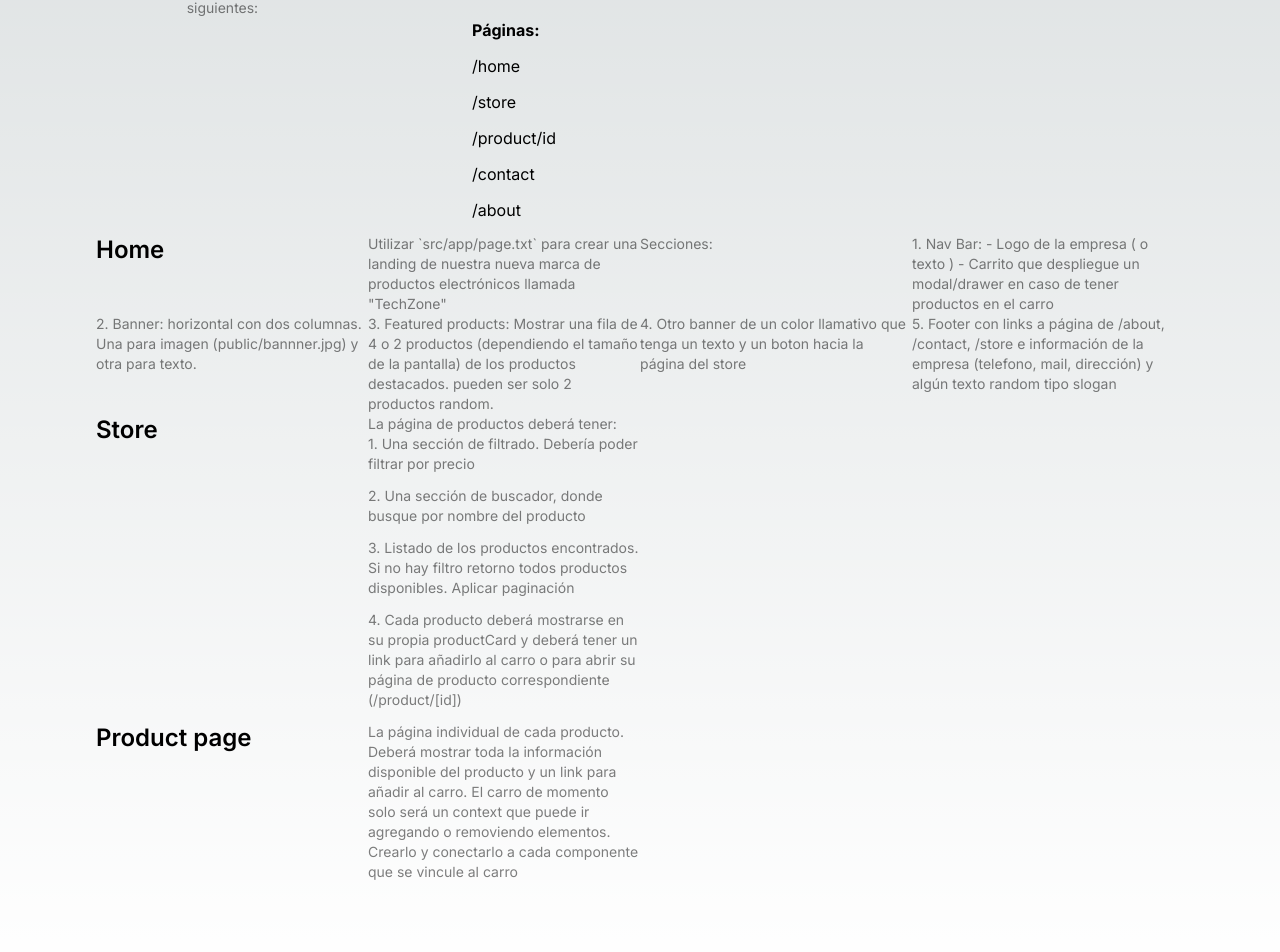
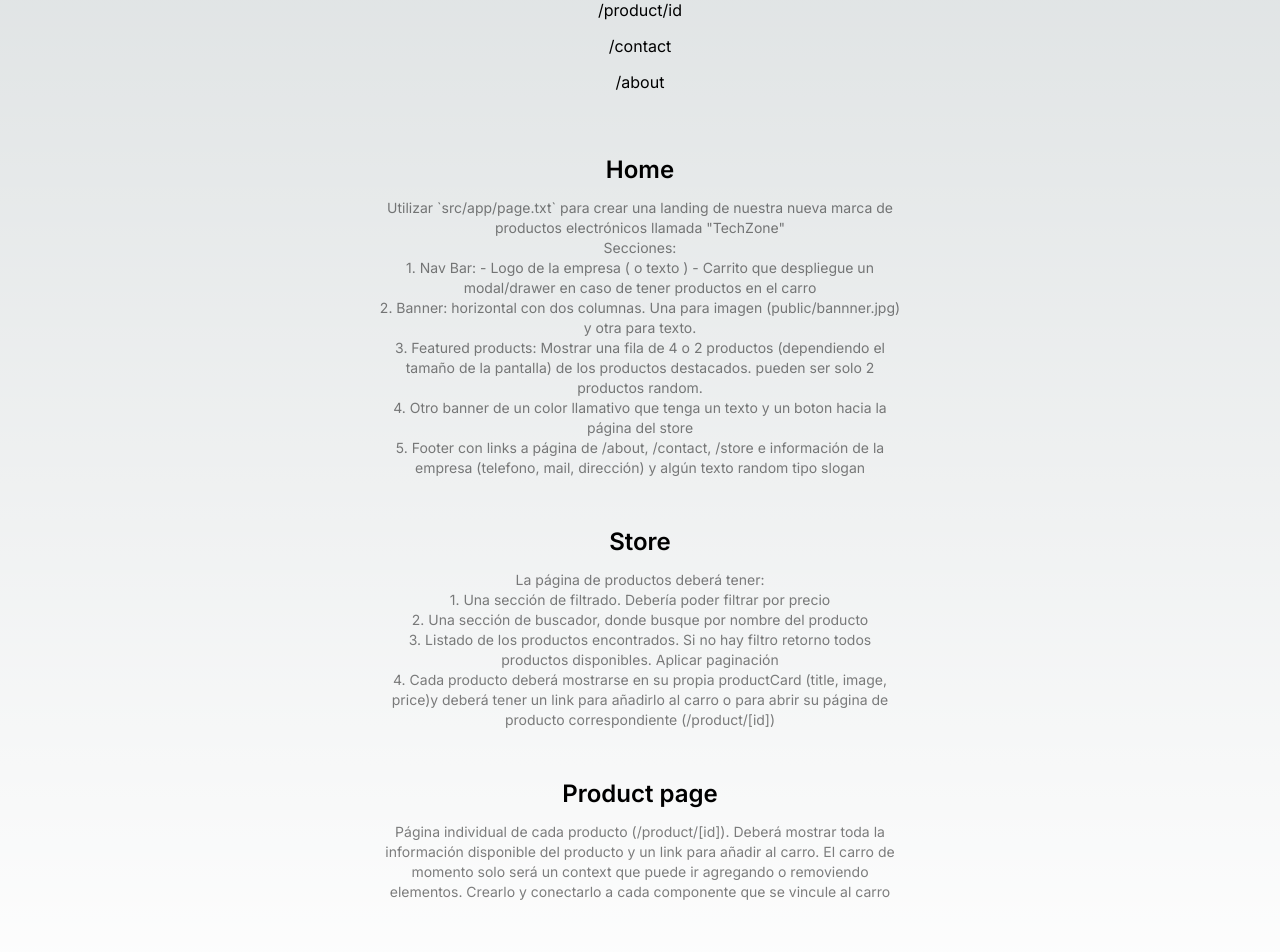
Before and after one commit to MiltonTulli/test-robot, a Next.js app: page / in a window 1280 px wide. Shown: the part 392-1344 px from the top of the page. Built offline with nearby package versions, Linux system fonts and the light colour scheme.

Commit message:
Write consiga

```diff
--- a/src/app/page.tsx
+++ b/src/app/page.tsx
@@ -2,14 +2,14 @@ import Image from "next/image";
 
 export default async function Home() {
   return (
-    <main className="flex min-h-screen flex-col items-center  p-24">
-      <div className="z-10 w-full max-w-5xl items-center justify-between font-mono text-sm lg:flex">
+    <main className="flex min-h-screen flex-col items-center p-24">
+      <div className="z-10 w-full  items-center justify-between font-mono text-sm ">
         <p className="fixed left-0 top-0 flex w-full justify-center border-b border-gray-300 bg-gradient-to-b from-zinc-200 pb-6 pt-8 backdrop-blur-2xl dark:border-neutral-800 dark:bg-zinc-800/30 dark:from-inherit lg:static lg:w-auto  lg:rounded-xl lg:border lg:bg-gray-200 lg:p-4 lg:dark:bg-zinc-800/30">
           Test
         </p>
       </div>
 
-      <div className="mb-12 grid text-center lg:mb-0 lg:grid-cols-12 lg:text-left">
+      <div className="mb-12 grid text-center  ">
         <h2 className={`mb-3 text-2xl font-semibold`}>Consignas</h2>
         <p className={`m-0 max-w-[60ch] text-sm opacity-50`}>
           El siguiente test va a ser similar al anterior. Va a ser una app de
@@ -17,7 +17,7 @@ export default async function Home() {
           son los siguientes:
         </p>
       </div>
-      <div className="mb-12 grid text-center lg:mb-0 lg:grid-cols-4 lg:text-left">
+      <div className="mb-12 grid text-center  ">
         <ul>
           <li className="mb-3 font-bold ">Páginas:</li>
           <li className="mb-3 ">/home</li>
@@ -27,7 +27,7 @@ export default async function Home() {
           <li className="mb-3 ">/about</li>
         </ul>
       </div>
-      <div className="mb-12 grid text-center lg:mb-0 lg:grid-cols-4 lg:text-left">
+      <div className="mb-12 grid text-center  ">
         <h2 className={`mb-3 text-2xl font-semibold`}>Home</h2>
         <p className={`m-0 max-w-[60ch] text-sm opacity-50`}>
           Utilizar `src/app/page.txt` para crear una landing de nuestra nueva
@@ -57,36 +57,36 @@ export default async function Home() {
           slogan
         </p>
       </div>
-      <div className="mb-12 grid text-center lg:mb-0 lg:grid-cols-4 lg:text-left">
+      <div className="mb-12 grid text-center  ">
         <h2 className={`mb-3 text-2xl font-semibold`}>Store</h2>
         <p className={`m-0 max-w-[60ch] text-sm opacity-50`}>
           La página de productos deberá tener:
+        </p>
         <ul>
-            <li className="mb-3">
+          <li className="m-0 max-w-[60ch] text-sm opacity-50">
             1. Una sección de filtrado. Debería poder filtrar por precio
           </li>
-            <li className="mb-3">
+          <li className="m-0 max-w-[60ch] text-sm opacity-50">
             2. Una sección de buscador, donde busque por nombre del producto
           </li>
-            <li className="mb-3">
+          <li className="m-0 max-w-[60ch] text-sm opacity-50">
             3. Listado de los productos encontrados. Si no hay filtro retorno
             todos productos disponibles. Aplicar paginación
           </li>
-            <li className="mb-3">
-              4. Cada producto deberá mostrarse en su propia productCard y
-              deberá tener un link para añadirlo al carro o para abrir su página
-              de producto correspondiente (/product/[id])
+          <li className="m-0 max-w-[60ch] text-sm opacity-50">
+            4. Cada producto deberá mostrarse en su propia productCard (title,
+            image, price)y deberá tener un link para añadirlo al carro o para
+            abrir su página de producto correspondiente (/product/[id])
           </li>
         </ul>
-        </p>
       </div>
-      <div className="mb-12 grid text-center lg:mb-0 lg:grid-cols-4 lg:text-left">
+      <div className="mb-12 grid text-center  ">
         <h2 className={`mb-3 text-2xl font-semibold`}>Product page</h2>
         <p className={`m-0 max-w-[60ch] text-sm opacity-50`}>
-          La página individual de cada producto. Deberá mostrar toda la
-          información disponible del producto y un link para añadir al carro. El
-          carro de momento solo será un context que puede ir agregando o
-          removiendo elementos. Crearlo y conectarlo a cada componente que se
+          Página individual de cada producto (/product/[id]). Deberá mostrar
+          toda la información disponible del producto y un link para añadir al
+          carro. El carro de momento solo será un context que puede ir agregando
+          o removiendo elementos. Crearlo y conectarlo a cada componente que se
           vincule al carro
         </p>
       </div>
```
Lines whose indentation alone changed are shown as unchanged.
